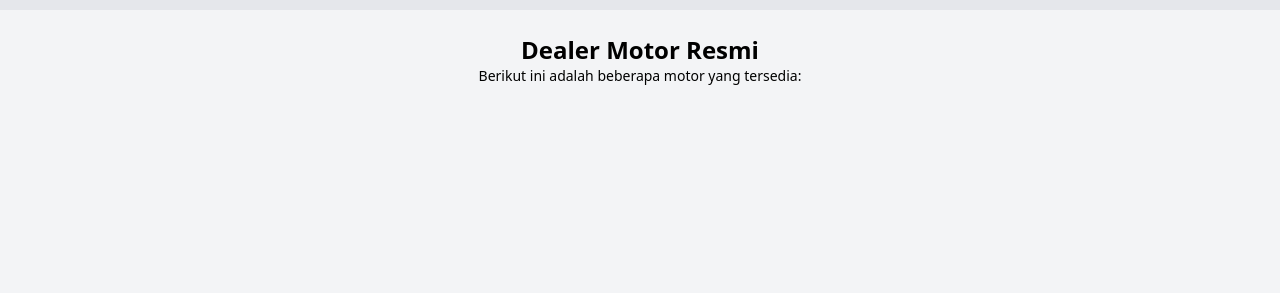
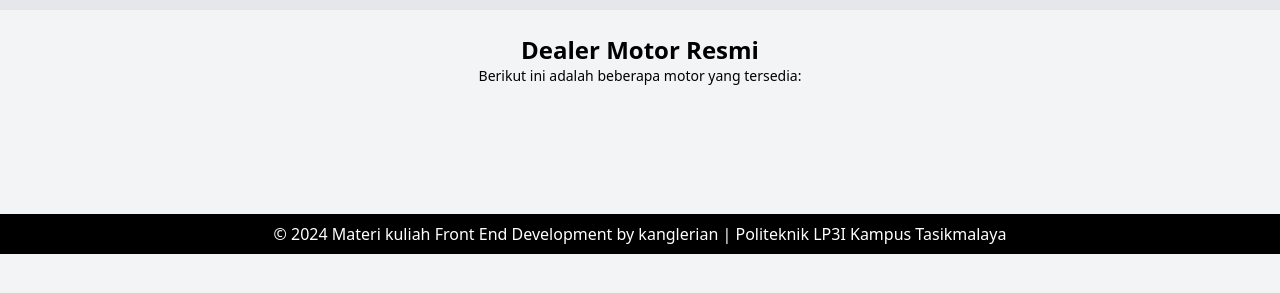
Before and after one commit to asepandikustiawan/UAS-FE-ASEPANDI, a website: page index.html in a window 1280 px wide. Shown: the part 85-378 px from the top of the page. Drawn offline with nearby package versions, Linux system fonts and the light colour scheme.

Commit message:
first github commit

```diff
--- a/index.html
+++ b/index.html
@@ -50,6 +50,12 @@
             renderProducts();
         });
     </script>
+
+<footer class="bg-black text-white py-2 mt-8">
+    <div class="container mx-auto text-center">
+        <p>&copy; 2024 Materi kuliah Front End Development by kanglerian | Politeknik LP3I Kampus Tasikmalaya</p>
+    </div>
+</footer>
 </body>
 
 </html>
```
Also changed, not shown: img/honda crf.webp (added), img/vario 160.webp (added), 1 other file.
